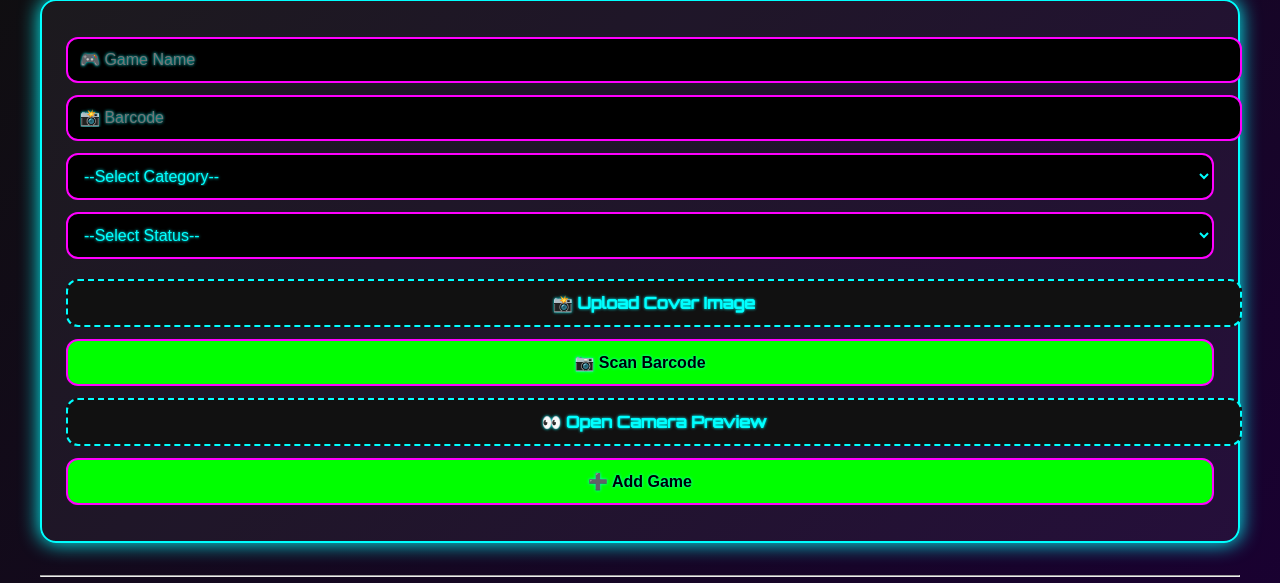
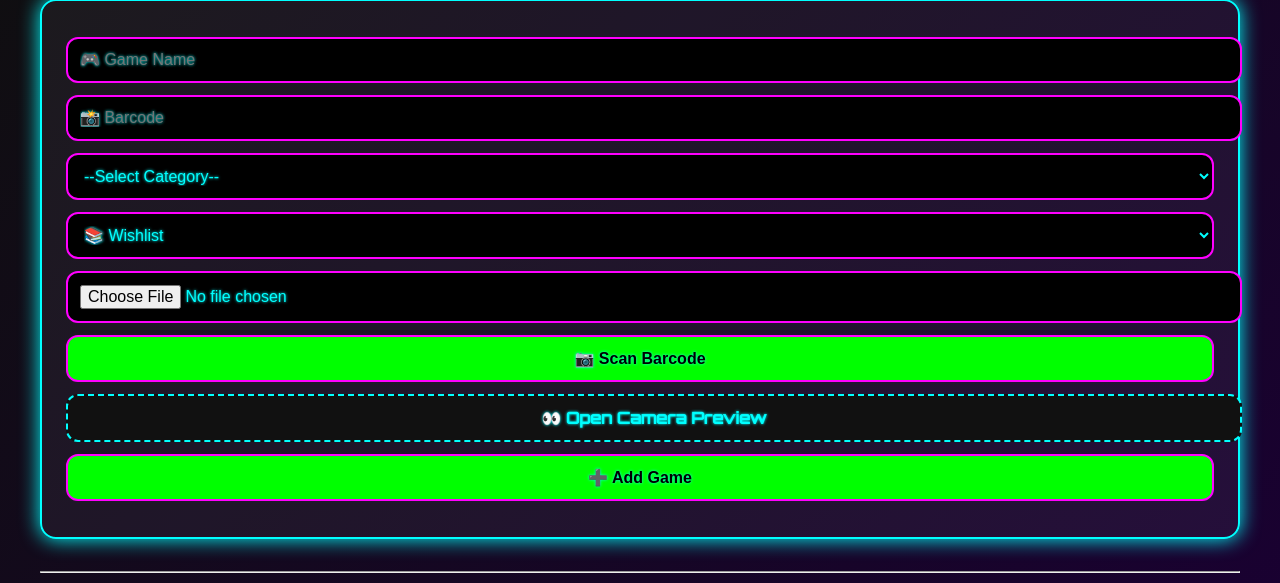
Before and after one commit to mistera101/game-library-app, a FastAPI app: page / in a window 1280 px wide. Shown: the part 124-707 px from the top of the page. Run offline with FastAPI, Linux system fonts and the light colour scheme.

Commit message:
💡 Neon arcade theme and UI improvements

```diff
--- a/templates/index.html
+++ b/templates/index.html
@@ -61,24 +61,6 @@
       background: #ff0;
     }
 
-    .upload-label {
-      display: inline-block;
-      padding: 0.75rem;
-      width: 100%;
-      background: #111;
-      color: #0ff;
-      border: 2px dashed #0ff;
-      border-radius: 12px;
-      font-weight: bold;
-      text-align: center;
-      margin-top: 0.5rem;
-      cursor: pointer;
-      text-shadow: 0 0 3px #0ff;
-    }
-    .upload-label:hover {
-      background: #222;
-    }
-
     a.camera-link {
       text-align: center;
       background: #111;
@@ -213,44 +169,39 @@
   </select>
 
   <select name="status" required>
-    <option value="">--Select Status--</option>
     <option value="Wishlist">📚 Wishlist</option>
     <option value="Played">🎮 Played</option>
-    <option value="Completed">✅ Completed</option>
+    <option value="Completed">🏆 Completed</option>
   </select>
 
-  <label for="cover-upload" class="upload-label">📸 Upload Cover Image</label>
-  <input id="cover-upload" type="file" name="cover_image" accept="image/*" style="display: none;">
+  <input type="file" id="cover_image" name="cover_image" accept="image/*" onchange="previewCoverImage()">
+  <img id="cover_preview" alt="Cover Preview">
 
   <button type="button" onclick="startScanner()">📷 Scan Barcode</button>
   <a href="/static/test-camera.html" target="_blank" class="camera-link">👀 Open Camera Preview</a>
   <button type="submit">➕ Add Game</button>
 </form>
 
-<div id="scanner-container" style="display: none;">
-  <div id="reader"></div>
-  <p id="scan-status">📷 Waiting for camera access...</p>
-</div>
-
+<!-- 📋 Game List -->
 <hr>
 <h2>📋 Your Collection</h2>
 
 {% if categories %}
   {% for category, games in categories.items() %}
     <h3>✨ {{ category }}</h3>
-    <ul class="game-list">
+    <ul>
       {% for game in games %}
         <li>
-          {% if game.cover_image %}
-            <img src="/{{ game.cover_image }}" alt="Cover Image">
-          {% endif %}
-          <br>
           <strong>{{ game.name }}</strong>
           <span class="badge">{{ game.category }}</span><br>
           📦 {{ game.barcode }}<br>
+          📅 Added: {{ game.date_added.strftime('%Y-%m-%d') if game.date_added else 'N/A' }}<br>
           🎯 Status: {{ game.status }}<br>
-          📅 Added on: {{ game.date_added.strftime('%d %B %Y') }}<br>
-          <a href="/edit/{{ game.id }}">✏️ Edit</a>
+          {% if game.cover_image %}
+            <img src="/{{ game.cover_image }}" alt="Cover Image" style="max-width: 150px; margin-top: 0.5rem; border-radius: 8px;">
+          {% endif %}
+          <br>
+          <a href="/edit/{{ game.id }}">✏️ Edit</a> |
           <a href="/delete/{{ game.id }}" onclick="return confirm('Delete this game?');">🗑️ Delete</a>
         </li>
       {% endfor %}
@@ -260,24 +211,29 @@
   <p>No games in your library yet.</p>
 {% endif %}
 
-<!-- Scripts -->
+<!-- 📚 Scripts -->
 <script src="https://unpkg.com/html5-qrcode"></script>
 <script src="/static/scanner.js"></script>
 
 <script>
-window.onload = function() {
-  const params = new URLSearchParams(window.location.search);
-  if (params.get('success')) {
-    showToast();
-  }
-};
+function previewCoverImage() {
+    const fileInput = document.getElementById('cover_image');
+    const preview = document.getElementById('cover_preview');
 
-function showToast() {
-  const toast = document.getElementById("toast");
-  toast.classList.add("show");
-  setTimeout(() => {
-    toast.classList.remove("show");
-  }, 3000);
+    const file = fileInput.files[0];
+    if (file) {
+        const reader = new FileReader();
+
+        reader.onload = function(e) {
+            preview.src = e.target.result;
+            preview.style.display = "block";
+        };
+
+        reader.readAsDataURL(file);
+    } else {
+        preview.src = "";
+        preview.style.display = "none";
+    }
 }
 </script>
 
```
Also changed, not shown: other parts of templates/index.html (+13 -39 lines).
